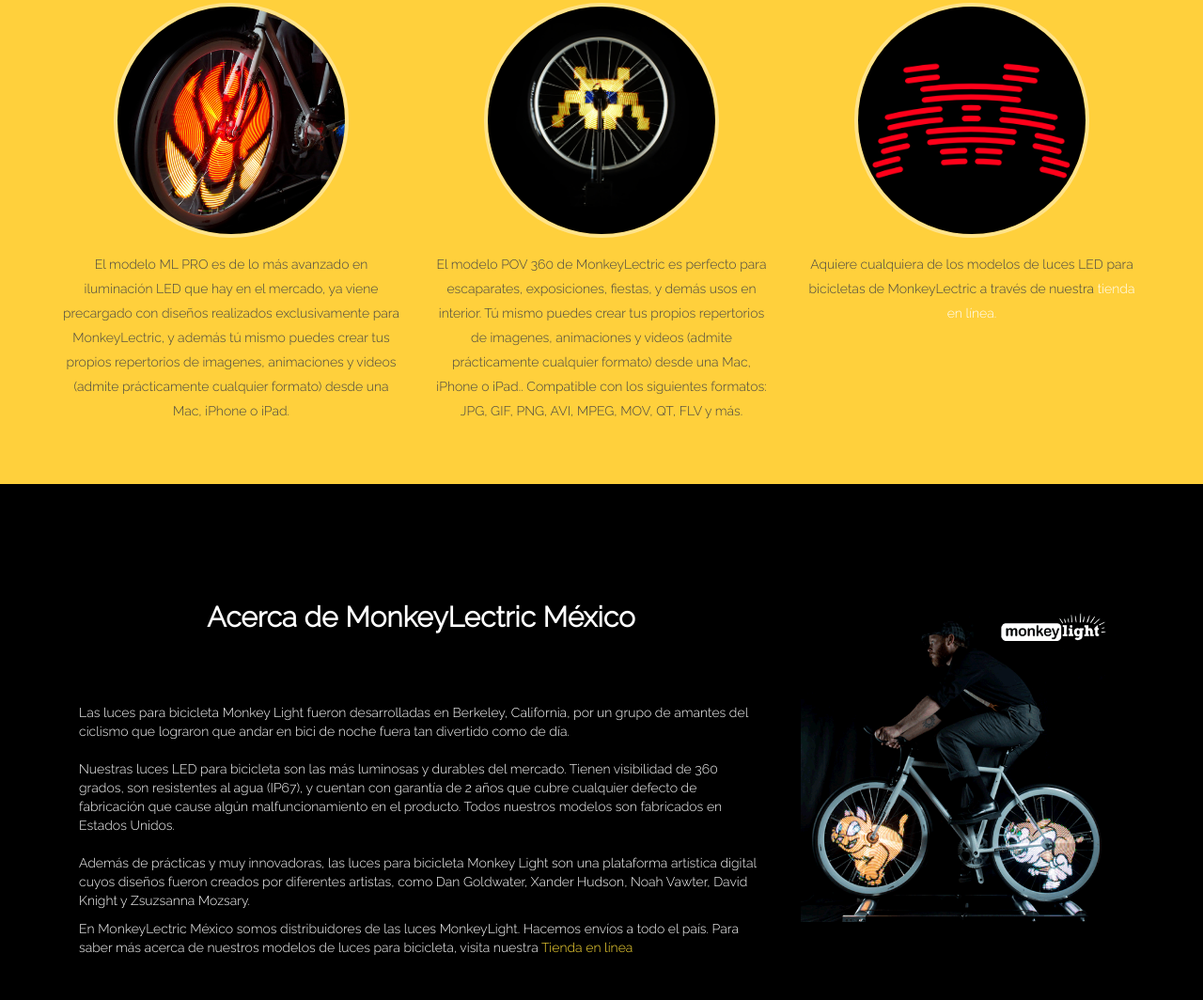
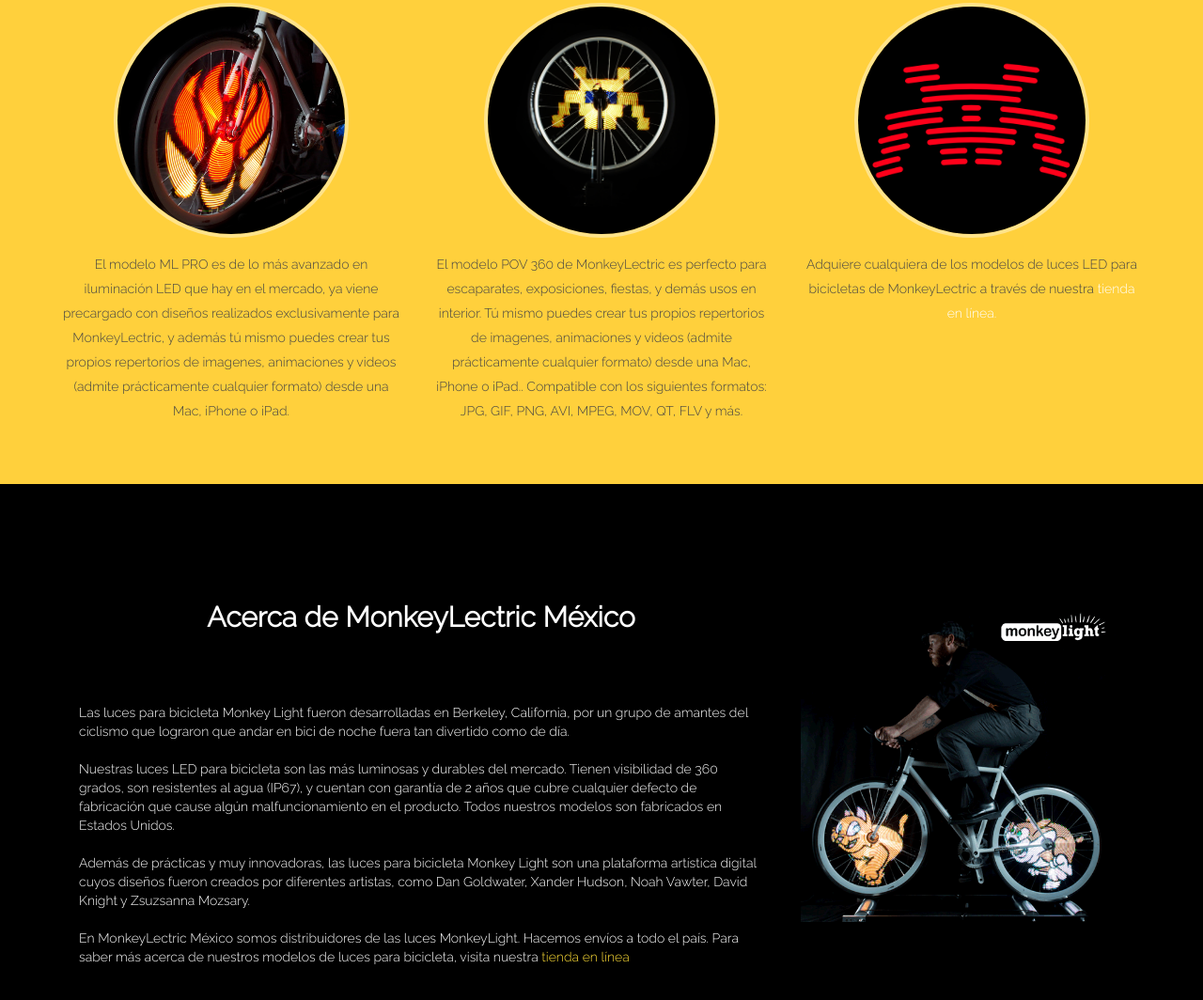
Before and after one commit to boneshakermx/boneshakermx.github.io, a plain HTML site: page monkeylectricmexico.html in a window 1280 px wide. Shown: the part 1103-2167 px from the top of the page at 94% size. Drawn offline with Linux system fonts and the light colour scheme; files that its build step writes are made by us from their sources; a script that the page names is missing.

Commit message:
Update monkeylectricmexico.html
Fixed typo
Updated about page

```diff
--- a/monkeylectricmexico.html
+++ b/monkeylectricmexico.html
@@ -229,7 +229,7 @@
               <div class="portrait">
                 <img src="img/portraittienda.png" alt="Team Portrait">
               </div>
-              <p>Aquiere cualquiera de los modelos de luces LED para bicicletas de MonkeyLectric a través de nuestra <a href="tienda.html" target="_blank">tienda en línea.</a></p>
+              <p>Adquiere cualquiera de los modelos de luces LED para bicicletas de MonkeyLectric a través de nuestra <a href="tienda.html" target="_blank">tienda en línea.</a></p>
             </div>
           </div>
         </div>
@@ -244,8 +244,7 @@
       <div class="row">
         <div class="column-66">
           <h1 class="large-font"><b>Acerca de MonkeyLectric México</b></h1><br><br>
-            <p>Las luces para bicicleta Monkey Light fueron desarrolladas en Berkeley, California, por un grupo de amantes del ciclismo que lograron que andar en bici de noche fuera tan divertido como de día.<br><br>Nuestras luces LED para bicicleta son las más luminosas y durables del mercado. Tienen visibilidad de 360 grados, son resistentes al agua (IP67), y cuentan con garantía de 2 años que cubre cualquier defecto de fabricación que cause algún malfuncionamiento en el producto. Todos nuestros modelos son fabricados en Estados Unidos.<br><br>Además de prácticas y muy innovadoras, las luces para bicicleta Monkey Light son una plataforma artística digital cuyos diseños fueron creados por diferentes artistas, como Dan Goldwater, Xander Hudson, Noah Vawter, David Knight y Zsuzsanna Mozsary.</p>
-   	    <p>En MonkeyLectric México somos distribuidores de las luces MonkeyLight. Hacemos envíos a todo el país. Para saber más acerca de nuestros modelos de luces para bicicleta, visita nuestra <a href="tienda.html" target="_blank">Tienda en línea</a></p>
+            <p>Las luces para bicicleta Monkey Light fueron desarrolladas en Berkeley, California, por un grupo de amantes del ciclismo que lograron que andar en bici de noche fuera tan divertido como de día.<br><br>Nuestras luces LED para bicicleta son las más luminosas y durables del mercado. Tienen visibilidad de 360 grados, son resistentes al agua (IP67), y cuentan con garantía de 2 años que cubre cualquier defecto de fabricación que cause algún malfuncionamiento en el producto. Todos nuestros modelos son fabricados en Estados Unidos.<br><br>Además de prácticas y muy innovadoras, las luces para bicicleta Monkey Light son una plataforma artística digital cuyos diseños fueron creados por diferentes artistas, como Dan Goldwater, Xander Hudson, Noah Vawter, David Knight y Zsuzsanna Mozsary.<br><br>En MonkeyLectric México somos distribuidores de las luces MonkeyLight. Hacemos envíos a todo el país. Para saber más acerca de nuestros modelos de luces para bicicleta, visita nuestra <a href="tienda.html" target="_blank">tienda en línea</a></p>
 	    </div>
     <div class="column-33">
         <img src="img/foto4.gif" alt="Imagen de un hombre pedaleando una bicicleta en cuyas ruedas se pueden ver unas luces para bicicleta MonkeyLights modelo MLPro" width="335" height="471" >
@@ -268,7 +267,7 @@
             <div class="col-md-10 col-sm-10 col-xs-12">
               <div class="tab-content">
                 <div class="tab-pane active fade in" id="creativemarket">Escríbenos a: monkeylectricmx@gmail.com</div>
-                <div class="tab-pane fade" id="themeforest">MonkeyLectric México. Luces LED para bicicleta</div>
+                <div class="tab-pane fade" id="themeforest">MonkeyLectric México | Luces LED para bicicleta</div>
              </div>
               </div>
             </div>
```
